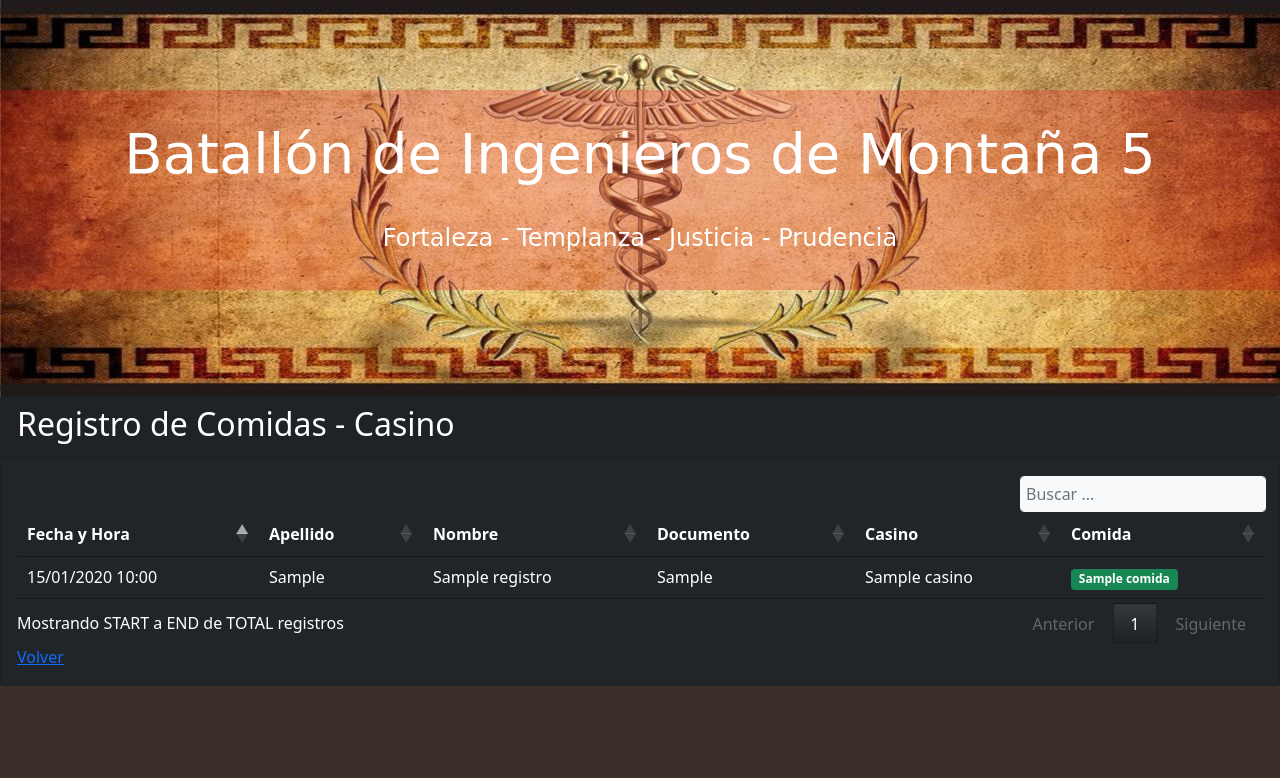
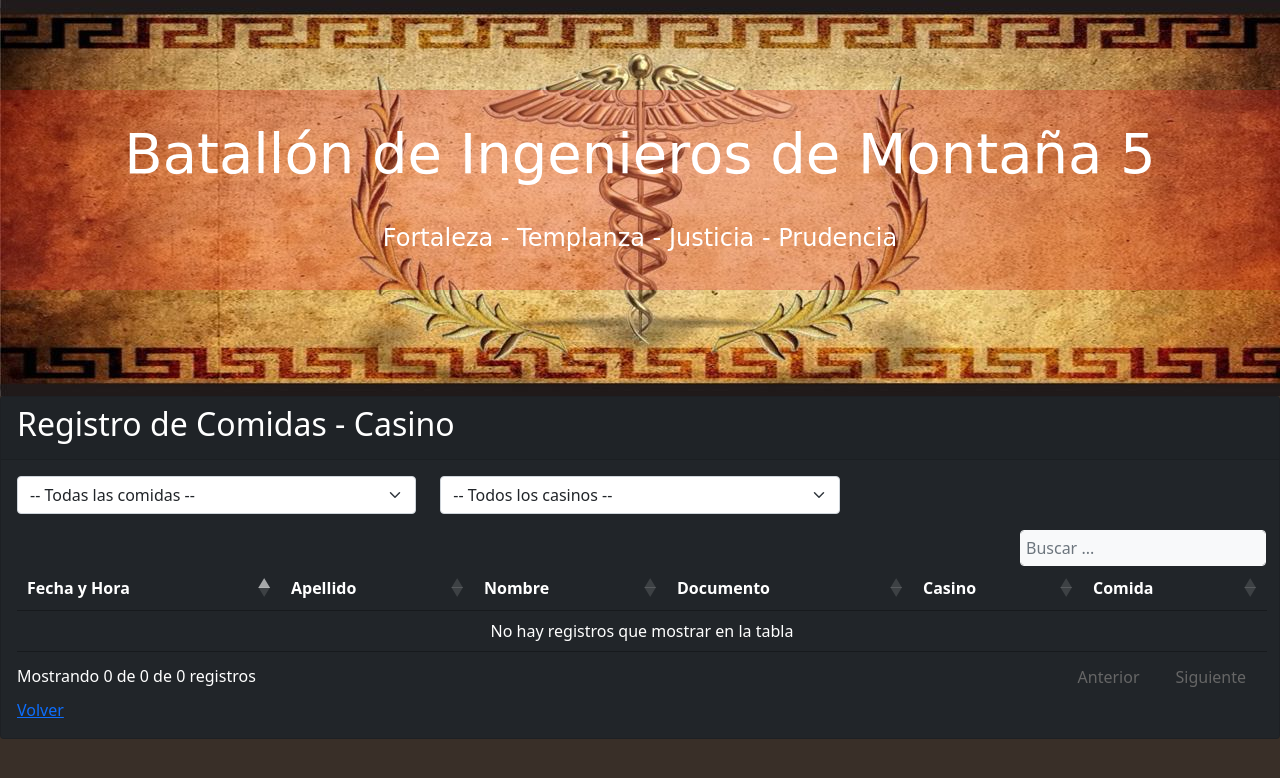
Before and after one commit to SCDKAREN/SIMIR, a Django app: page /registro/reporte-mensual/ in a window 1280 px wide. Shown: the top 778 px of the page. Run offline with Django 5.2, Linux system fonts and the light colour scheme; tables that the repository leaves empty hold one stand-in row (values such as "Sample post"); data that the repository does not hold is empty; some libraries are stand-ins or nearby versions; some web fonts are replaced.

Commit message:
Correcciones varias

```diff
--- a/proyecto_rancho/frontend/templates/reporte_mensual.html
+++ b/proyecto_rancho/frontend/templates/reporte_mensual.html
@@ -13,6 +13,26 @@
       <h2>Registro de Comidas - Casino</h2>
     </div>
     <div class="card-body">
+      <div>
+        <div class="row mb-3">
+    <div class="col-md-4">
+        <select id="filtroComida" class="form-select">
+            <option value="">-- Todas las comidas --</option>
+            {% for c in data.comidas %}
+                <option value="{{ c.id }}">{{ c.nombre }}</option>
+            {% endfor %}
+        </select>
+    </div>
+    <div class="col-md-4">
+        <select id="filtroCasino" class="form-select">
+            <option value="">-- Todos los casinos --</option>
+            {% for c in data.casinos %}
+                <option value="{{ c.id }}">{{ c.nombre }}</option>
+            {% endfor %}
+        </select>
+    </div>
+</div>
+      </div>
   <table id="registroTable" data-url="{% url 'registro_app:datatable' %}">
     <thead>
       <tr>
--- a/proyecto_rancho/registro/views.py
+++ b/proyecto_rancho/registro/views.py
@@ -6,7 +6,7 @@ from .forms import RegistroForm
 from .models import Comida
 from django.db.models import Q, F
 from django.http import JsonResponse
-from .models import Registro
+from .models import Registro, Casino
 # Create your views here.
 
 def login_view(request):
@@ -16,19 +16,15 @@ def login_view(request):
 
         user = authenticate(request, username=username, password=password)
 
+        print("Intentando login con:", username, password)
+        print("Resultado authenticate:", user)
+
         if user is not None:
-            if user.is_active:
-                login(request, user)
-
-                # Redirección diferenciada
-                if user.is_staff:
-                    return redirect("registro_app:reporte_mensual")  # o donde quieras para staff
-                else:
-                    return redirect("registro_app:registro")  # usuarios comunes
-            else:
-                messages.error(request, "Tu cuenta está desactivada. Contacta al administrador.")
+            login(request, user)
+            return redirect("registro_app:registro")
         else:
             messages.error(request, "Usuario o contraseña incorrectos.")
+    return render(request, "login.html")
 
     return render(request, "login.html")  # tu template de login
 
@@ -39,34 +35,47 @@ def logout_view(request):
 
 def registrar(request):
     usuario = request.user
-    comidas = Comida.objects.all()  # Asumiendo que tienes un objeto Comida con id=1
+    comidas = Comida.objects.all()
     # if not usuario.is_authenticated:
     #     return redirect('login')
     form = RegistroForm(request.POST)
     return render(request,"registrar.html",{'form': form, 'usuario': usuario, 'comidas': comidas})
 
 def crear_registro(request):
+    fecha_hoy = datetime.date.today()
     if request.method == 'POST':
         form = RegistroForm(request.POST)
         if form.is_valid():
-            # Esto devuelve un QuerySet con todas las comidas seleccionadas
+            documento = form.cleaned_data['documento']
             comidas_ids = request.POST.getlist('comida')
             print("Comidas seleccionadas:", comidas_ids)
             # Creamos un objeto base sin guardar
             registro_base = form.save(commit=False)
 
-            for comida_id in comidas_ids:
-                comida = Comida.objects.get(id=comida_id)
-                registro = Registro(
-                    **{
-                        campo.name: getattr(registro_base, campo.name)
-                        for campo in Registro._meta.fields
-                        if campo.name not in ('id', 'comida')
-                    }
-                )
-                registro.comida = comida
-                registro.save()
-            return redirect('registro_app:registro_exitoso')
+            # Validación: ya existe registro para este documento en estas comidas hoy?
+            registros_existentes = Registro.objects.filter(
+                documento=documento,
+                fecha_hora__date=fecha_hoy,
+                comida_id__in=comidas_ids,
+            )
+
+            if registros_existentes.exists():
+                # Ya está registrado para al menos una de esas comidas hoy
+                messages.error(request, "Ya te has anotado hoy en una de las comidas seleccionadas.")
+                return redirect('registro_app:registro')
+            else:
+                for comida_id in comidas_ids:
+                    comida = Comida.objects.get(id=comida_id)
+                    registro = Registro(
+                        **{
+                            campo.name: getattr(registro_base, campo.name)
+                            for campo in Registro._meta.fields
+                            if campo.name not in ('id', 'comida', 'fecha_hora')
+                        }
+                    )
+                    registro.comida = comida
+                    registro.save()
+                return redirect('registro_app:registro_exitoso')
         else:
             print("Formulario no válido:", form.errors)
     else:
@@ -81,8 +90,10 @@ def registro_exitoso(request):
 
 def reporte_mensual_view(request):
     context = {
+        'comidas': Comida.objects.all(),
+        'casinos': Casino.objects.all(),
+    }
 
-    }
     return render(request,"reporte_mensual.html",{'data': context})
 
 def registro_datatable(request):
@@ -92,6 +103,9 @@ def registro_datatable(request):
     order_column_index = int(request.GET.get('order[0][column]', 0))
     order_direction = request.GET.get('order[0][dir]', 'asc')
     search_value = request.GET.get('search[value]', None)
+
+    filtro_comida = request.GET.get('comida')
+    filtro_casino = request.GET.get('casino')
 
     # Mapeo de índices a columnas del datatable
     column_mapping = {
@@ -123,9 +137,18 @@ def registro_datatable(request):
 
             conditions &= term_conditions
 
+    hoy = datetime.date.today()
 
+    filtered_data = Registro.objects.filter(
+        fecha_hora__date=hoy
+    ).filter(conditions)
 
-    filtered_data = Registro.objects.all()
+      # Aplicamos filtros dinámicos
+    if filtro_comida:
+        filtered_data = filtered_data.filter(comida=filtro_comida)
+    if filtro_casino:
+        filtered_data = filtered_data.filter(casino=filtro_casino)
+
     filtered_data = filtered_data.order_by(order_column)
     total_records = filtered_data.count()
 
--- a/proyecto_rancho/static/js/registros-datatable.js
+++ b/proyecto_rancho/static/js/registros-datatable.js
@@ -7,27 +7,28 @@ $(document).ready(function () {
         processing: true,
         serverSide: true,
         dom: 'Bfrtip',  // Esto indica dónde van los botones
+
         buttons: [
             {
                 extend: 'excelHtml5',
-                text: '📊 Descargar Excel',
+                text: '📊 Excel',
                 className: 'btn btn-success'
             },
             {
                 extend: 'pdfHtml5',
-                text: '📄 Descargar PDF',
+                text: '📄 PDF',
                 className: 'btn btn-danger'
             }
         ],
-
-
         ajax: {
             url: url,  // Ruta a tu vista de servidor
+            data: function (d) {
+                d.comida = $('#filtroComida').val();
+                d.casino = $('#filtroCasino').val();
+            },
             dataSrc: 'data'       // nombre del campo que contiene la lista de alarmas
         },
         columns: [
-
-
             {
                 data: 'fecha_hora',
                 render: function (data, type, row) {
@@ -49,7 +50,7 @@ $(document).ready(function () {
                 render:function(data,type,row){
                     return `<span class="badge bg-success">${data}</span> `
                 }
-             },
+            },
         ],
         language: {
             decimal:"",
@@ -69,11 +70,11 @@ $(document).ready(function () {
             infoFiltered:"(Filtrado de MAX total entradas)",
             infoPostFix:"",
             thousands:",",
+            searchPlaceholder: "Buscar",
             },
         deferRender: true,
         lengthChange: false,
 
-        buttons: ['copy', 'excel', 'pdf'],
     });
 
 
@@ -83,6 +84,9 @@ $(document).ready(function () {
     $('.dataTables_filter input').attr('placeholder', 'Buscar ...');
 
 
-
-
+    $('.dt-button').removeClass('dt-button');
+    // Detectar cambios en los filtros y recargar tabla
+    $('#filtroComida, #filtroCasino').on('change', function () {
+        dataTable.ajax.reload();
+    });
 });
--- a/proyecto_rancho/usuarios/views.py
+++ b/proyecto_rancho/usuarios/views.py
@@ -19,10 +19,10 @@ def crear_usuario(request):
             if form.is_valid():
                 form.save()
                 messages.success(request, 'Usuario creado exitosamente')
-                return redirect('usuario_app:crear_formulario')
+                return redirect('registro_app:login')
         except Exception as e:
             messages.error(request, f'Error al crear el usuario: {e}')
             return redirect('usuario_app:crear_formulario')
     else:
-        messages.success(request, 'Usuario creado exitosamente')
-        return redirect('usuario_app:crear_formulario')
+        form = UsuarioForm()
+    return redirect('usuario_app:crear_formulario')
```
Also changed, not shown: proyecto_rancho/frontend/templates/registrar.html (+10 -1 lines), proyecto_rancho/usuarios/forms.py (+8 -0 lines), proyecto_rancho/usuarios/models.py (line endings or trailing spaces).
